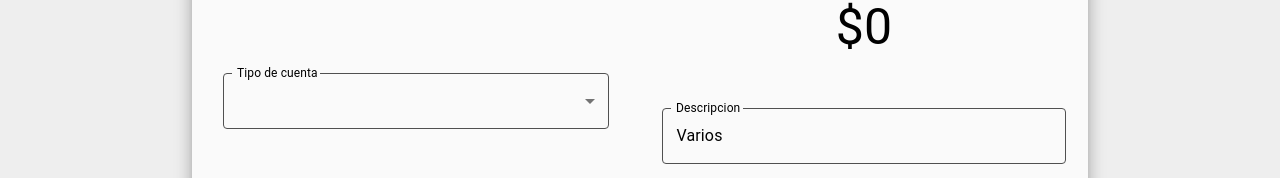
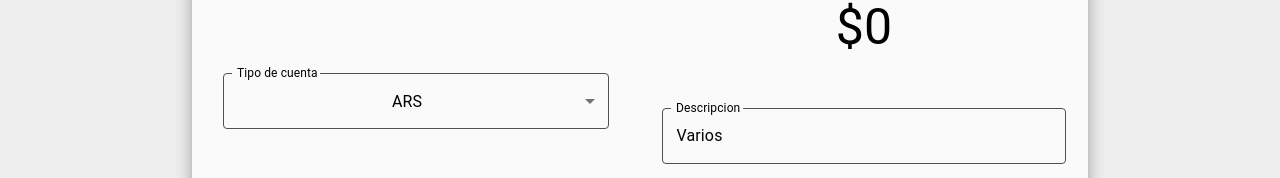
Before and after one commit to alkemyTech/BBVA-FS-W5-Front-S1, a React (Vite) app: page /depositmoney in a window 1280 px wide. Shown: the part 283-461 px from the top of the page. Built offline with nearby package versions, Linux system fonts and the light colour scheme; no server answers; sample sign-in values are in the browser's storage.

Commit message:
Modificamos el deposit money apareciendo siempre por default ARS en tipo de cuenta

```diff
--- a/src/components/SendMoney/SendMoney.jsx
+++ b/src/components/SendMoney/SendMoney.jsx
@@ -34,8 +34,9 @@ export default function SendMoney({ send }) {
     duration: null,
   });
   const [tipoCuenta, setTipoCuenta] = useState({
-    currency: (tipoCuentaParam == 0 || tipoCuentaParam == "ARS") ? "ARS" : "USD",
+    currency: (tipoCuentaParam == 0 || tipoCuentaParam == "ARS" || tipoCuentaParam== undefined) ? "ARS" : "USD",
   });
+
   const [transaction, setTransaction] = useState({
     amount: "",
     description: "Varios",
@@ -45,7 +46,7 @@ export default function SendMoney({ send }) {
   const [deposit, setDeposit] = useState({
     amount: "",
     description: "Varios",
-    currencyType: "",
+    currencyType: "ARS",
   });
 
   const [snackbar, setSnackbar] = useState({
```
